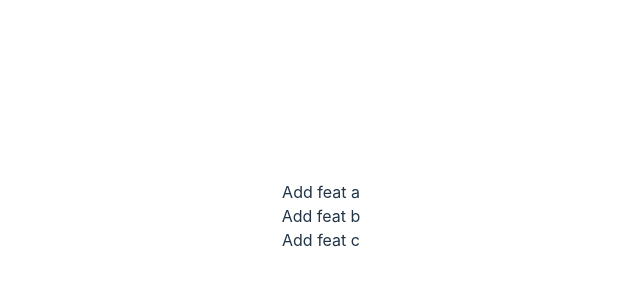
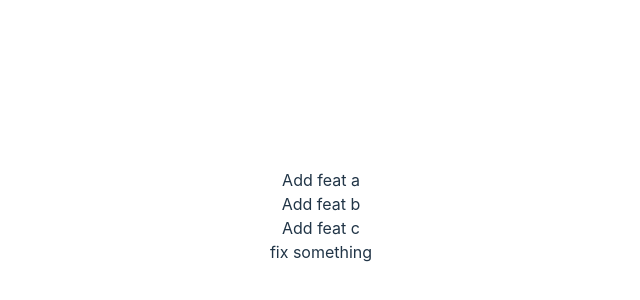
Before and after one commit to supakrit03/semantic-release-101, a React (Vite) app: page / in a window 1280 px wide. Shown: the part 184-484 px from the top of the page, without its empty margins (319-959 px from the left). Built offline with nearby package versions, Linux system fonts and the light colour scheme.

Commit message:
fix: fix something

```diff
--- a/src/App.tsx
+++ b/src/App.tsx
@@ -6,6 +6,7 @@ function App() {
       <div>Add feat a</div>
       <div>Add feat b</div>
       <div>Add feat c</div>
+      <div>fix something</div>
     </>
   );
 }
```
